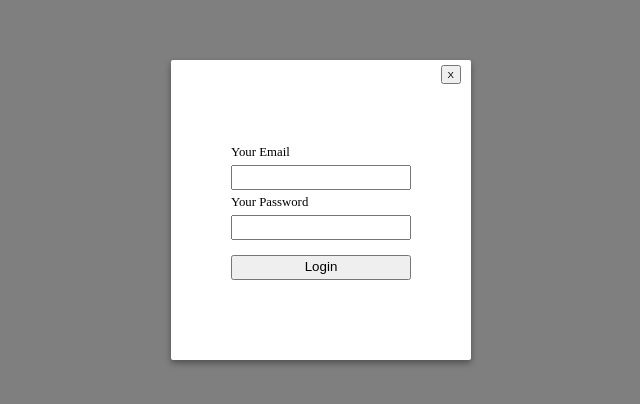
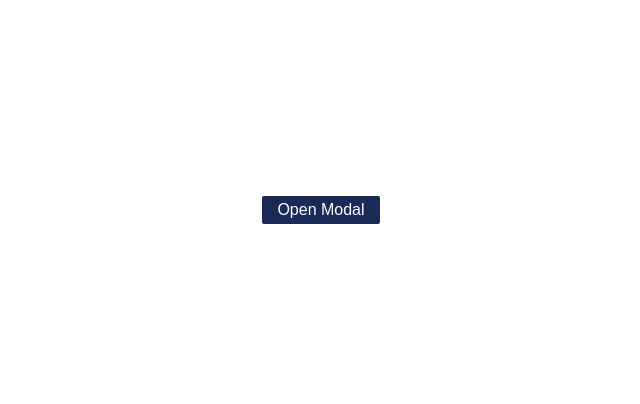
Before and after one commit to bulbulahmed9/react-modal, a React (Create React App) app: page / in a window 1280 px wide. Shown: the part 190-594 px from the top of the page, without its empty margins (319-959 px from the left). Built offline with nearby package versions, Linux system fonts and the light colour scheme.

Commit message:
modal functionality implement

```diff
--- a/src/App.css
+++ b/src/App.css
@@ -24,30 +24,26 @@ button{
     outline: none;
     border: none;
     font-size: 1rem;
+    background: #192a56;
+    color: #ffffff;
 }
 
 .modal{
     position: absolute;
+    display: flex;
+    align-items: center;
+    left: 0;
     top: 0;
-    bottom: 0;
-    left: 0;
-    right: 0;
-    display: flex;
-    justify-content: center;
-    align-items: center;
-    background-color: rgba(0,0,0,0.5);
+    width: 100%;
+    height: 100%;
+    background-color: rgba(0, 0, 0, 0.4);
 }
 .modal-content{
     position: relative;
-    min-width: 300px;
-    min-height: 300px;
-    display: flex;
-    align-items: center;
-    flex-direction: column;
+    max-width: 300px;
     padding: 20px;
-    background: #ffffff;
-    border-radius: 2px;
-    margin: 1rem;
+    margin: auto;
+    background-color: #fff;
     box-shadow: 0 3px 6px rgba(0,0,0,0.16), 0 3px 6px rgba(0,0,0,0.23);
 }
 .modal h3{
@@ -82,3 +78,6 @@ input{
     padding: 0 5px;
     outline: none;
 }
+.d-none{
+    display: none;
+}
--- a/src/App.js
+++ b/src/App.js
@@ -1,14 +1,22 @@
 import React from 'react'
 import './App.css'
 import Modal from './components/Modal'
+import { connect } from 'react-redux'
+import PropTypes from 'prop-types'
+import { openModal } from './services/actions/modalAction'
 
-const App = () => {
+
+const App = ({ openModal }) => {
   return (
     <div className="app">
-      <button className="btn">Open Modal</button>
+      <button onClick={() => openModal()} className="btn">Open Modal</button>
       <Modal />
     </div>
   )
 }
 
-export default App
+App.propTypes = {
+  openModal: PropTypes.func.isRequired,
+}
+
+export default connect(null, { openModal })(App)
--- a/src/components/Modal.js
+++ b/src/components/Modal.js
@@ -1,11 +1,25 @@
 import React from 'react'
 import ReactDom from 'react-dom'
+import { connect } from 'react-redux'
+import PropTypes from 'prop-types'
+import {  closeModal } from '../services/actions/modalAction'
 
-const Modal = () => {
+
+
+const Modal = ({ closeModal, isOpen }) => {
+
+// When the user clicks anywhere outside of the modal, close it
+    let modal = document.getElementById("myModal")
+    window.onclick = function (event) {
+        if (event.target === modal) {
+            closeModal()
+        }
+    };
+
     return ReactDom.createPortal(
-        <div className="modal">
+        <div id="myModal" className={isOpen ? "modal" : "modal d-none"}>
             <div className="modal-content">
-                <button className="close">X</button>
+                <button onClick={() => closeModal()} className="close">X</button>
                 <form>
                     <div className="email">
                         <label>Your Email</label>
@@ -15,7 +29,10 @@ const Modal = () => {
                         <label>Your Password</label>
                         <input type="password" />
                     </div>
-                    <button className="login">Login</button>
+                    <button type="submit" onClick={(e) => {
+                        e.preventDefault()
+                        closeModal()
+                    }} className="login">Login</button>
                 </form>
             </div>
         </div>
@@ -24,4 +41,14 @@ const Modal = () => {
     )
 }
 
-export default Modal
+Modal.propTypes = {
+    closeModal: PropTypes.func.isRequired,
+    isOpen: PropTypes.bool.isRequired,
+}
+
+const data = state => ({
+    isOpen: state.modalReducer
+})
+
+
+export default connect(data, { closeModal })(Modal)
--- /dev/null
+++ b/src/services/actions/modalAction.js
@@ -0,0 +1,16 @@
+import { open, close } from '../types'
+
+
+
+
+export const openModal = () => async dispatch => {
+    dispatch({
+        type: open
+    })
+}
+
+export const closeModal = () => async dispatch => {
+    dispatch({
+        type: close
+    })
+}
--- a/src/services/reducers/index.js
+++ b/src/services/reducers/index.js
@@ -1,6 +1,6 @@
 import { combineReducers } from "redux";
-
+import modalReducer from './modalReducer'
 
 export default combineReducers({
-
+    modalReducer
 });
--- /dev/null
+++ b/src/services/reducers/modalReducer.js
@@ -0,0 +1,16 @@
+import { open, close } from '../types'
+
+
+const initialState = false;
+
+
+export default function (state = initialState, action) {
+    switch (action.type) {
+        case open:
+            return true;
+        case close:
+            return false;
+        default:
+            return state;
+    }
+}
--- a/src/services/types.js
+++ b/src/services/types.js
@@ -0,0 +1,2 @@
+export const open = 'open'
+export const close = 'close'
```
